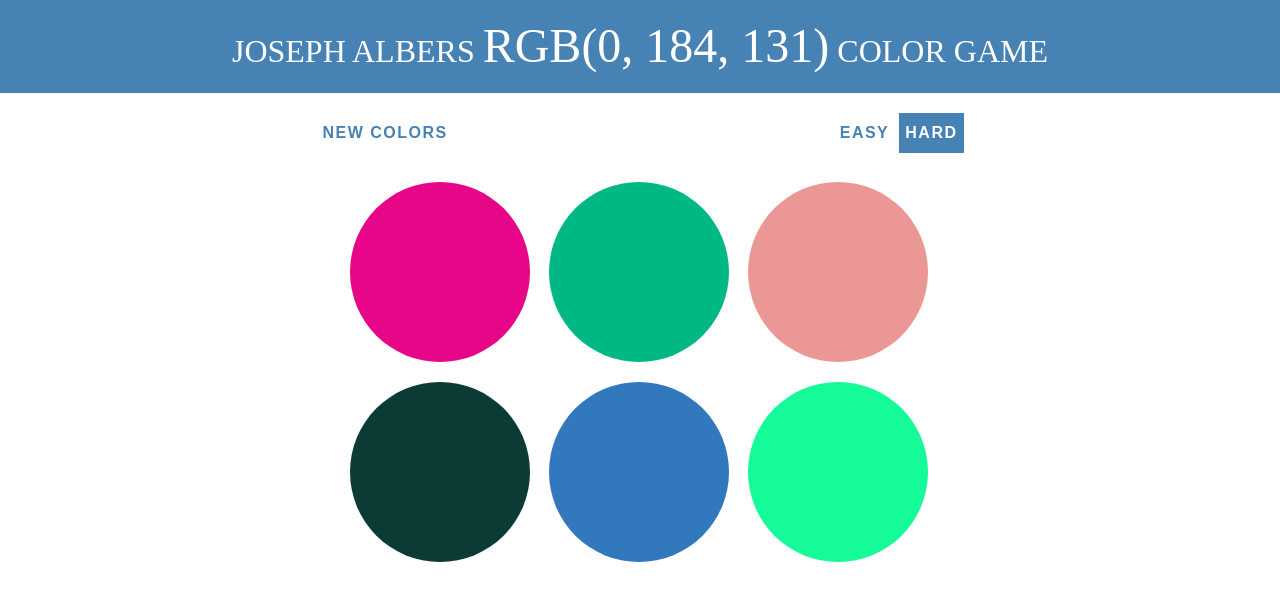
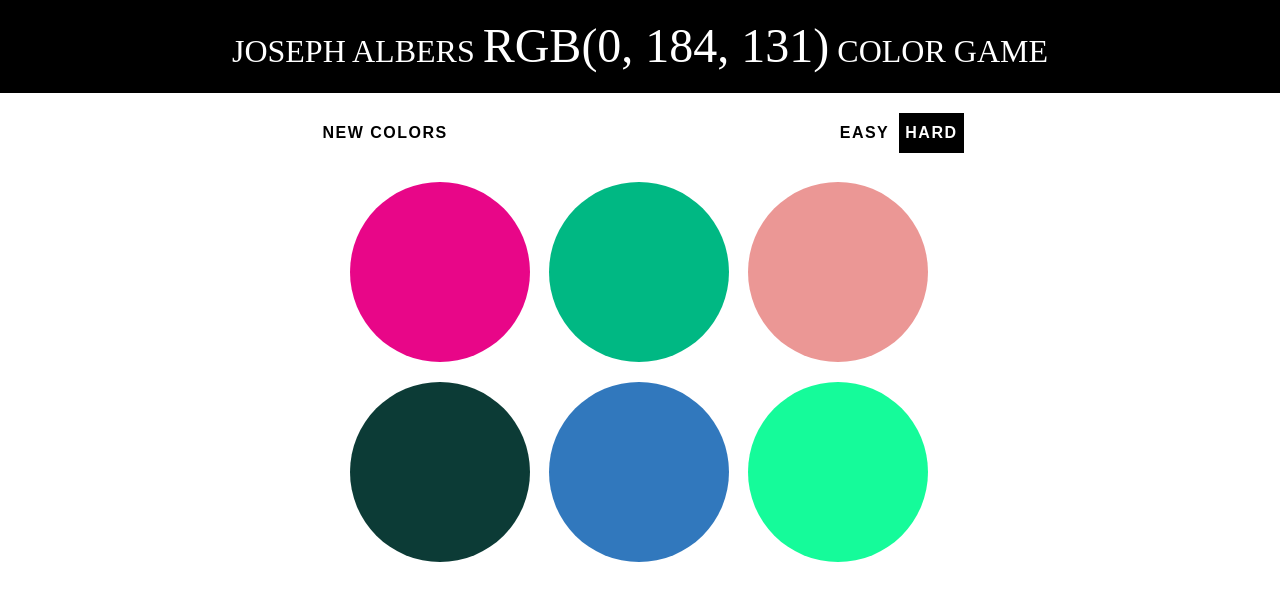
Before and after one commit to Typhares/Joseph-Albers-Hexadecimal-Color-Game, a plain HTML site: page index.html in a window 1280 px wide. Both pictures are taken after a click on the button "NEW COLORS". Drawn offline with Linux system fonts and the light colour scheme.

Commit message:
final css fixes

```diff
--- a/app.js
+++ b/app.js
@@ -68,7 +68,7 @@
     for (i = 0; i < squares.length; i++) {
         squares[i].style.backgroundColor = colors[i];
     }
-    h1.style.backgroundColor = "steelblue";
+    h1.style.backgroundColor = "black";
     // this.style.backgroundColor = "white";
 });
 
--- a/styles.css
+++ b/styles.css
@@ -28,7 +28,8 @@
     text-transform: uppercase;
     padding: 20px 0px;
     color: white;
-    background: steelblue;
+    background: black;
+
 }
 
 #colorDisplay {
@@ -53,7 +54,7 @@
 
 .selected {
     color: white;
-    background: steelblue;
+    background: black;
 
 }
 
@@ -64,22 +65,12 @@
     font-weight: 700;
     font-size: inherit;
     letter-spacing: 1.5px;
-    color: steelblue;
+    color: black;
     background: none;
 
 }
 
 button:hover {
     color: white;
-    background-color:steelblue;
+    background-color:black;
 }
-/* #reset button {
-    background: black;
-    border: none;
-} */
-
-/* button, #reset  {
-    background: pink;
-    color: black;
-    border: none;
-} */
```
